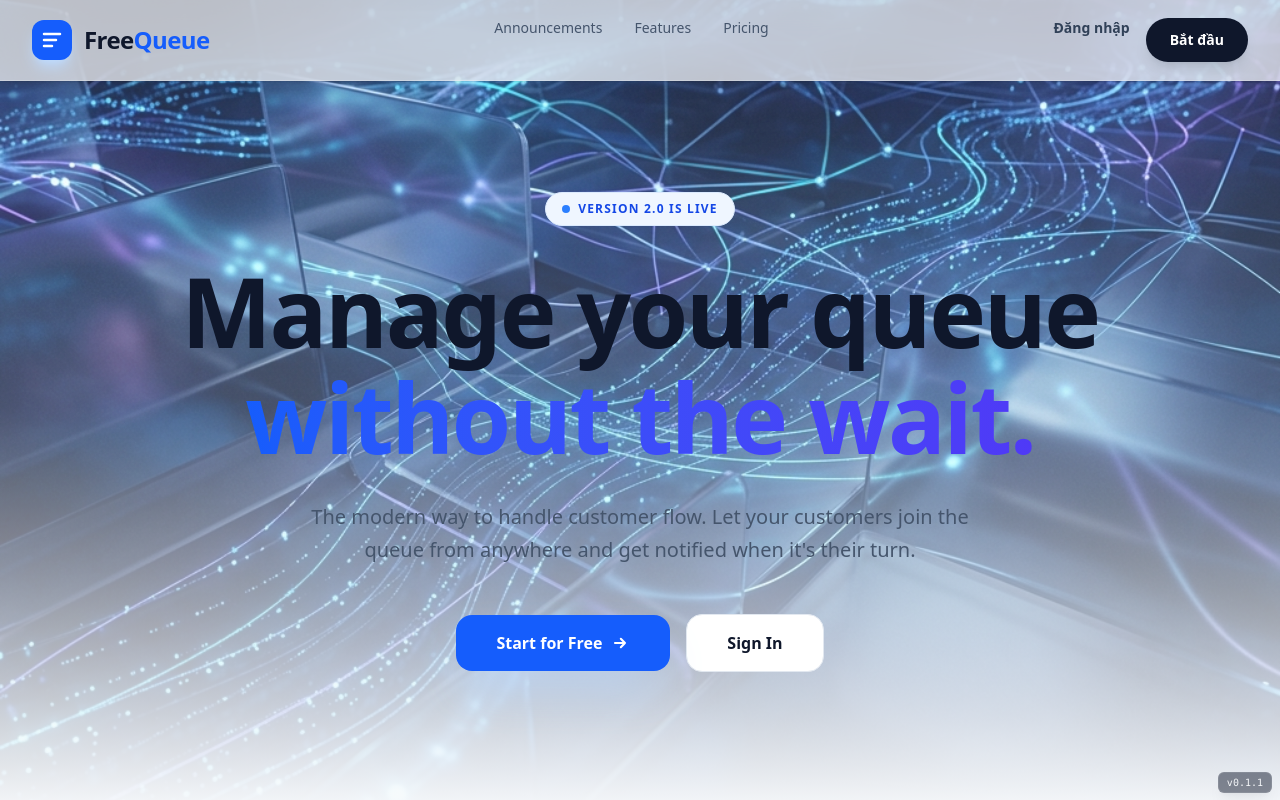
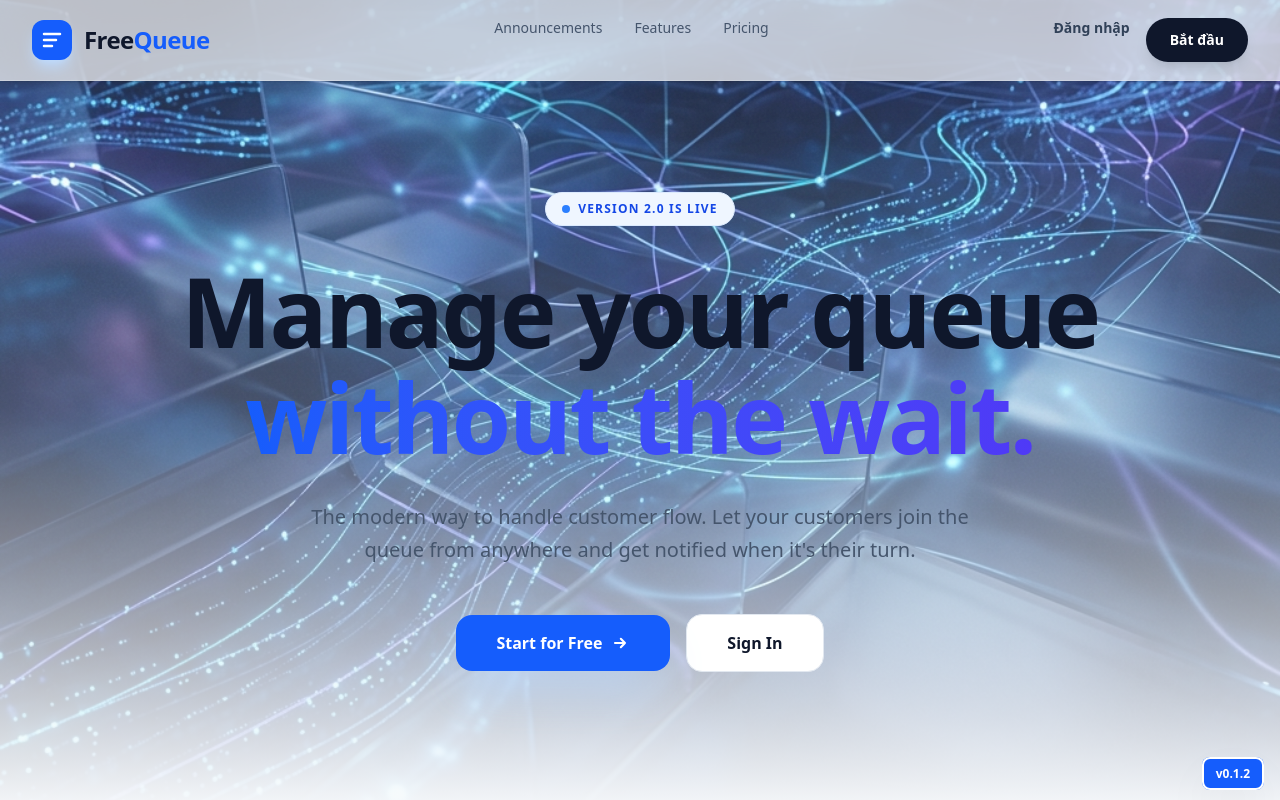
Before and after one commit to chautnus/queue-app, a Next.js app: page / in a window 1280 px wide. Shown: the top 800 px of the page. Built offline with nearby package versions, Linux system fonts and the light colour scheme; no server answers.

Commit message:
fix: make version footer more visible and bump version to 0.1.2

```diff
--- a/package.json
+++ b/package.json
@@ -1,6 +1,6 @@
 {
   "name": "queue-app",
-  "version": "0.1.1",
+  "version": "0.1.2",
   "private": true,
   "scripts": {
     "dev": "next dev --turbopack",
--- a/src/components/VersionFooter.tsx
+++ b/src/components/VersionFooter.tsx
@@ -2,8 +2,8 @@ import pkg from "../../package.json";
 
 export default function VersionFooter() {
   return (
-    <div className="fixed bottom-2 right-2 z-[9999] pointer-events-none opacity-50 hover:opacity-100 transition-opacity">
-      <span className="bg-slate-900 text-white text-[10px] font-mono px-2 py-1 rounded-md shadow-lg border border-white/10">
+    <div className="fixed bottom-4 right-4 z-[99999] pointer-events-none">
+      <span className="bg-blue-600 text-white text-[12px] font-bold px-3 py-1.5 rounded-lg shadow-2xl border-2 border-white animate-bounce-subtle">
         v{pkg.version}
       </span>
     </div>
```
